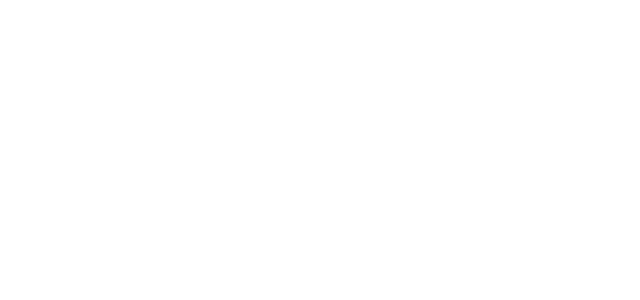
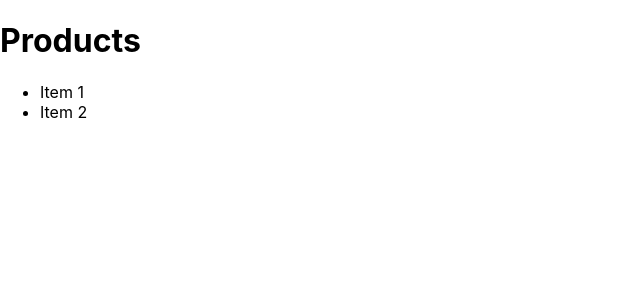
Before and after one commit to jtfreedman/my-next-app, a Next.js app: page /products in a window 1280 px wide. Shown: the top 300 px of the page, without its empty margins (0-640 px from the left). Built offline with nearby package versions, Linux system fonts and the light colour scheme.

Commit message:
progress

```diff
--- a/pages/products/index.js
+++ b/pages/products/index.js
@@ -1,12 +1,24 @@
 import Head from 'next/head'
+import Link from 'next/link'
+import { Fragment } from 'react'
 
 export default function Products() {
   return (
-    <div>
-      <Head>
-        <title>Products</title>
-      </Head>
-
-    </div>
+    <Fragment>
+      <div>
+        <Head>
+          <title>Products</title>
+        </Head>
+        <h1>Products</h1>
+        <ul>
+          <li>
+            <a href='/products/item1'>Item 1</a>
+          </li>
+          <li>
+          <a href='/products/item2'>Item 2</a>
+          </li>
+        </ul>
+      </div>
+    </Fragment>
   )
 }
```
Also changed, not shown: components/layout/Layout.js (added).
